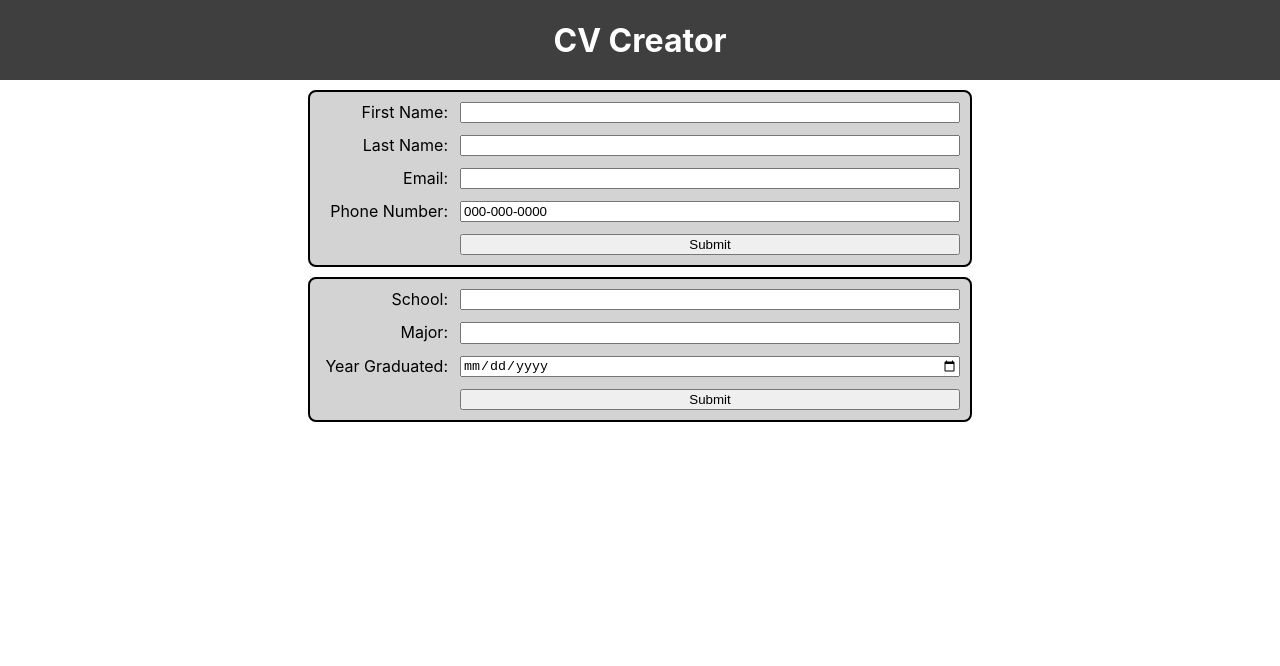
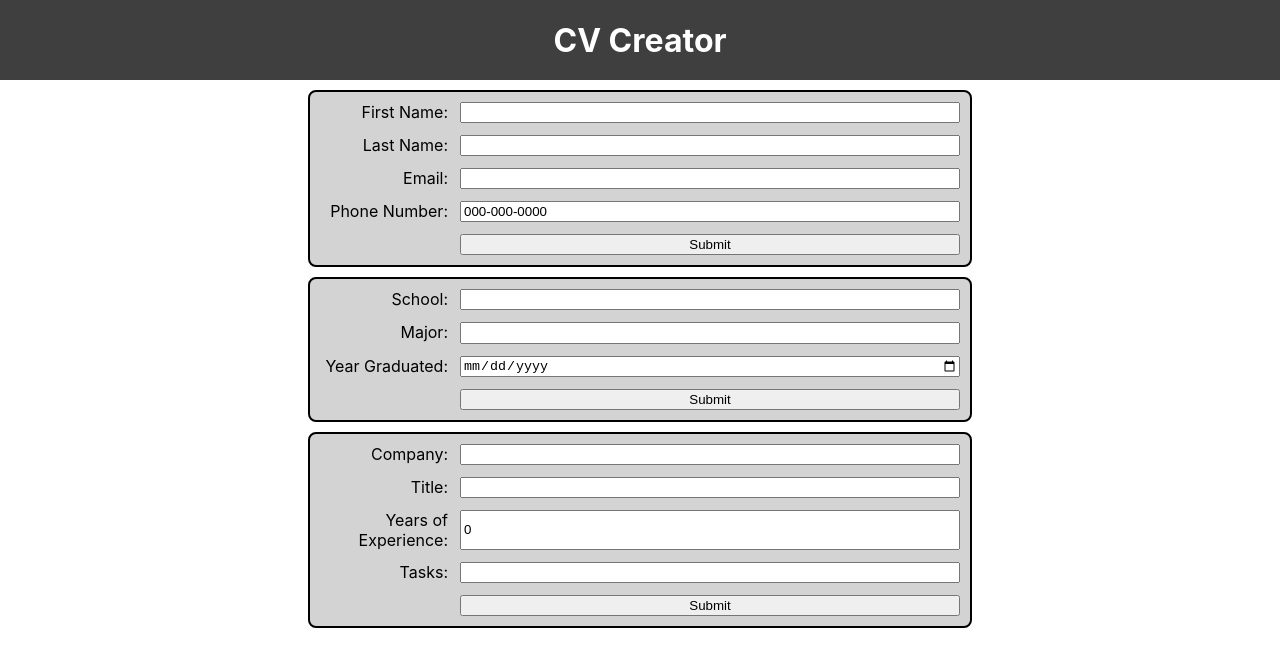
Before and after one commit to Red4lpha/CV-Project, a React (Create React App) app: page / in a window 1280 px wide. Shown: the top 666 px of the page. Built offline with nearby package versions, Linux system fonts and the light colour scheme.

Commit message:
Incremental Experience componenet -Filled up with basic rendering for experience component to mirror the first two -Made minor compact changes to the css

```diff
--- a/src/App.css
+++ b/src/App.css
@@ -26,19 +26,17 @@
 }
 .general {
 }
-.genForm {
+.genForm, .eduForm, .expForm{
   display: grid;
   grid-template-columns: 20% 1fr;
-  grid-template-rows: 1fr 1fr 1fr 1fr 1fr;
   grid-gap: 12px;
   padding: auto;
 }
+.genForm {
+  grid-template-rows: 1fr 1fr 1fr 1fr 1fr;
+}
 .eduForm {
-  display: grid;
-  grid-template-columns: 20% 1fr;
   grid-template-rows: 1fr 1fr 1fr;
-  grid-gap: 12px;
-  padding: auto;
 }
 
 label {
--- a/src/App.js
+++ b/src/App.js
@@ -2,6 +2,7 @@ import { render } from '@testing-library/react';
 import React from 'react';
 import './App.css';
 import Education from './components/Education';
+import Experience from './components/Experience';
 import General from './components/General';
 
 class App extends React.Component {
@@ -18,6 +19,7 @@ class App extends React.Component {
         <div className="main">
           <General />
           <Education />
+          <Experience />
         </div>
       </div>
     );
@@ -35,7 +37,7 @@ export default App;
 //--------
 //todo Experience form: Company name, position title, date
 //todo Experience form: Main tasks of job -- UL with a li for each task
-  //todo implement add task button for each additional li
+//todo implement add task button for each additional li
 //--------
 //?implement submit button
 //?implement edit button
--- a/src/components/Education.js
+++ b/src/components/Education.js
@@ -6,7 +6,7 @@ class Education extends React.Component{
         this.state = {
             school: "",
             major: "",
-            gradYear:"",
+            gradYear: "",
             isSubmitted: false,
         };
         this.handleChange = this.handleChange.bind(this);
--- a/src/components/Experience.js
+++ b/src/components/Experience.js
@@ -0,0 +1,53 @@
+import React from 'react';
+
+class Experience extends React.Component{
+    constructor(){
+        super();
+        this.state = {
+            company: "",
+            title: "",
+            years: 0,
+            tasks: "",
+            isSubmitted: false,
+        };
+        this.handleChange = this.handleChange.bind(this);
+        this.handleSubmit = this.handleSubmit.bind(this);
+        this.handleEdit = this.handleEdit.bind(this);
+    };
+    handleChange(e){
+        const value = e.target.value;
+        this.setState({
+            ...this.state,
+            [e.target.name]: value
+        });
+    };
+    handleSubmit(){
+        console.log("Exp form submitted");
+        this.setState({isSubmitted: true});
+        e.preventDefault()
+    };
+    handleEdit(){
+
+    };
+    render(){
+        const {company, title, years, tasks} = this.state;
+        return(
+            <div className="card experience">
+                <form className="expForm" onSubmit={this.handleSubmit}>
+                    <label for="expCompany" className="label">Company:</label>
+                    <input id="expCompany" name ="company" type="text" value={company} onChange={this.handleChange}/>
+                    <label for="expTitle" className="label">Title:</label>
+                    <input id="expTitle" name ="title" type="text" value={title} onChange={this.handleChange}/>
+                    <label for="expYears">Years of Experience:</label>
+                    <input id="expYears"  name ="years" type="text" value={years} onChange={this.handleChange}/>
+                    <label for="expTasks">Tasks:</label>
+                    <input id="expTasks"  name ="tasks" type="text" value={tasks} onChange={this.handleChange}/>
+                    <input type="submit" task="Submit"></input>
+                </form>
+            </div>
+        );
+    };
+
+};
+
+export default Experience;
```
